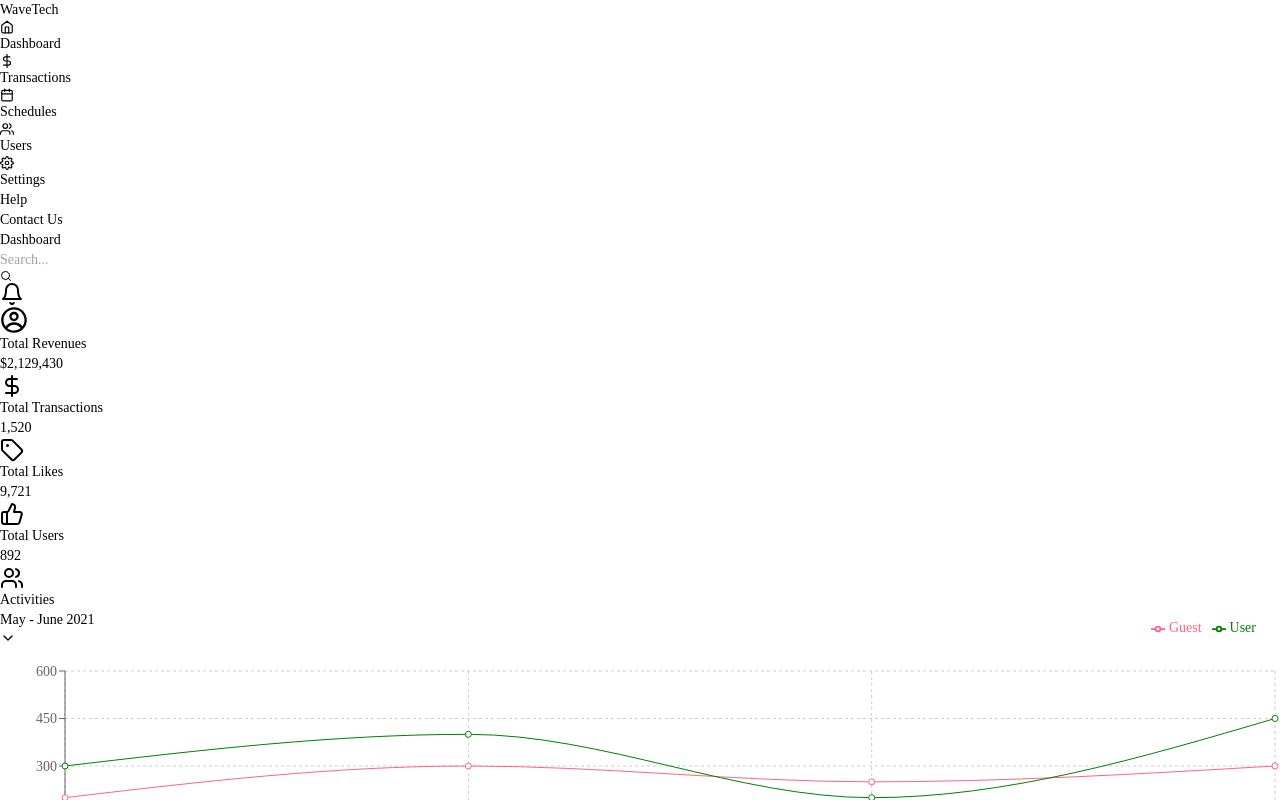
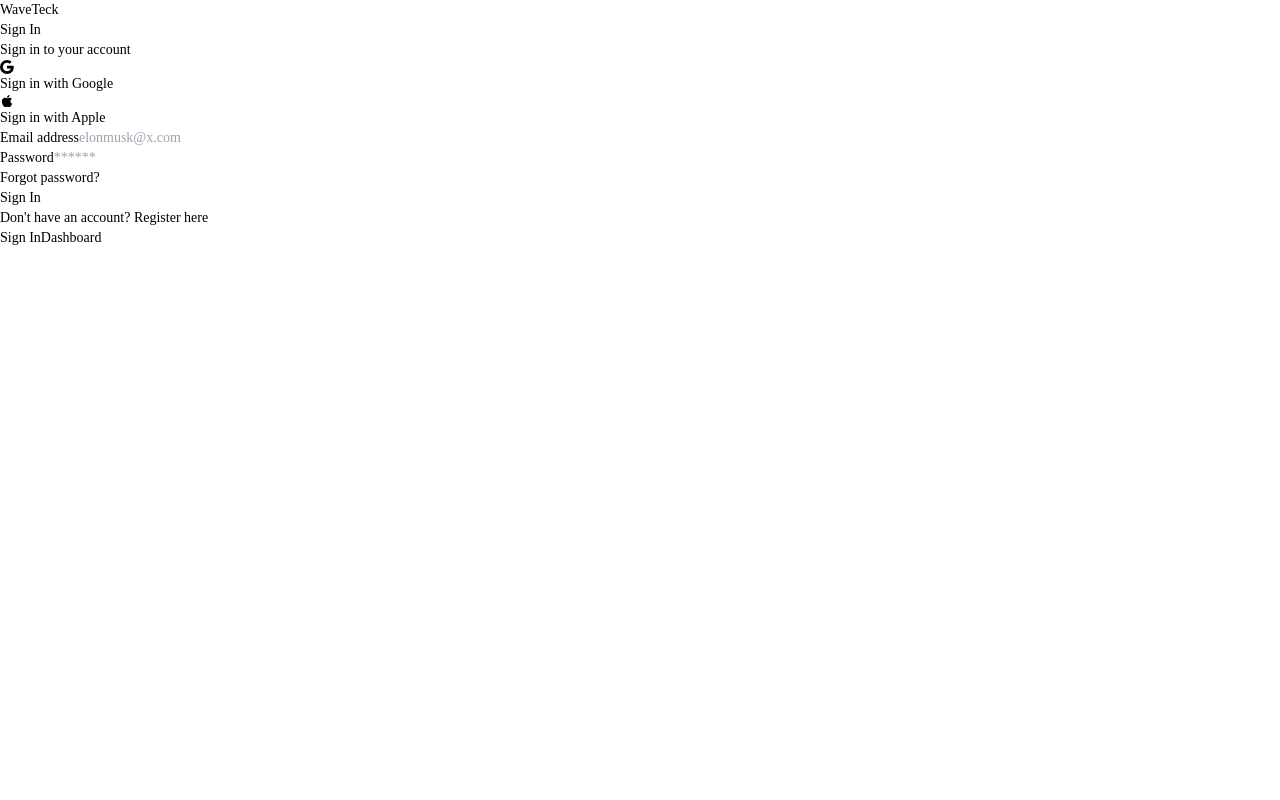
Before and after one commit to gaurav300108/reupload-assign1, a React (Vite) app: page / in a window 1280 px wide. Before the commit this address led to /dashboard. Shown: the top 800 px of the page. Built offline with nearby package versions, Linux system fonts and the light colour scheme.

Commit message:
Update App.jsx

```diff
--- a/src/App.jsx
+++ b/src/App.jsx
@@ -2,20 +2,42 @@
 import { BrowserRouter as Router, Route, Routes, Navigate } from 'react-router-dom';
 import Dashboard from './pages/Dashboard';
 import SignIn from './pages/SignIn';
+
 const App = () => {
+  const [isLoggedIn, setIsLoggedIn] = React.useState(false);
+
+  const handleSignIn = () => {
+    // Simulate successful sign-in
+    setIsLoggedIn(true);
+  };
+
   return (
-    <div className='  bg-gray-100'> <Router >
-      <Routes>
-        <Route path="/dashboard" element={<Dashboard />} />
-        <Route path="/signin" element={<SignIn />} />
-        {/* Redirect to sign in if no route matches */}
+    <div className="bg-gray-100">
+      <Router>
+        <Routes>
+          <Route path="*" element={isLoggedIn ? <Dashboard /> : <SignIn onSignIn={handleSignIn} />} />
+        </Routes>
+      </Router>
 
-          <Route path="*" element={<Navigate to="/dashboard" />} />
-
-
-
-      </Routes>
-    </Router></div>
+      {/* Navigation buttons */}
+      <nav className="flex justify-center mt-4">
+        <button
+          className="px-4 py-2 bg-blue-500 text-white rounded-md mr-2"
+          onClick={handleSignIn}
+        >
+          Sign In
+        </button>
+        <button
+          className="px-4 py-2 bg-green-500 text-white rounded-md"
+          onClick={() => {
+            // Handle dashboard button click (e.g., navigate to "/dashboard")
+            window.location.href = '/dashboard';
+          }}
+        >
+          Dashboard
+        </button>
+      </nav>
+    </div>
   );
 };
 
```
